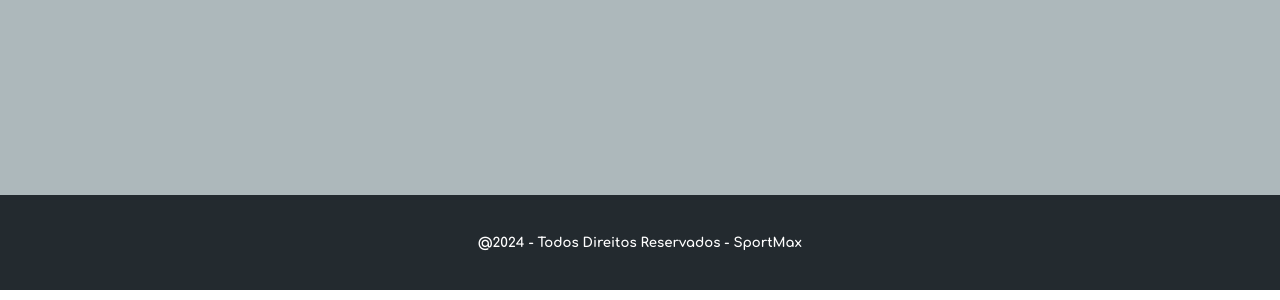
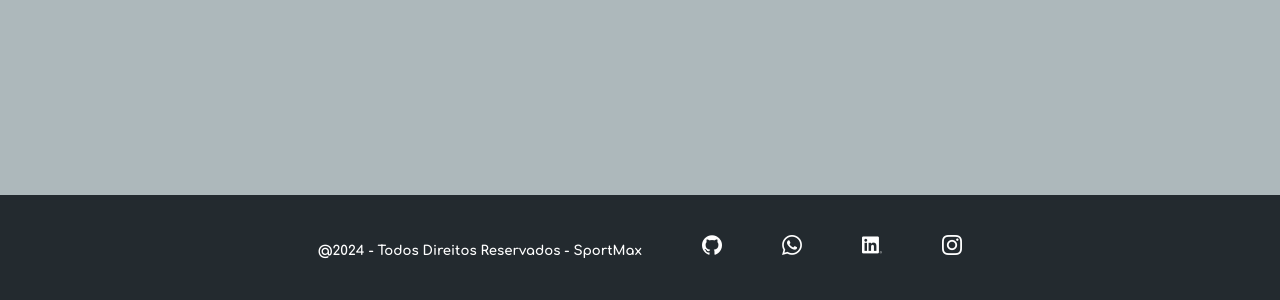
Before and after one commit to jota0802/ProjetoFrontEnd-CP1, a React (Vite) app: page / in a window 1280 px wide. Shown: the part 2205-2505 px from the top of the page. Built offline with nearby package versions, Linux system fonts and the light colour scheme.

Commit message:
colocando links no footer

```diff
--- a/index.html
+++ b/index.html
@@ -9,7 +9,7 @@
     <!-- Icones -->
     <link rel='stylesheet' href='https://cdn-uicons.flaticon.com/2.5.1/uicons-regular-rounded/css/uicons-regular-rounded.css'>
     <link rel='stylesheet' href='https://cdn-uicons.flaticon.com/2.5.1/uicons-bold-rounded/css/uicons-bold-rounded.css'>
-    <link rel='stylesheet' href='https://cdn-uicons.flaticon.com/2.5.1/uicons-bold-rounded/css/uicons-bold-rounded.css'>
+    <link rel='stylesheet' href='https://cdn-uicons.flaticon.com/2.5.1/uicons-brands/css/uicons-brands.css'>
     <meta name="viewport" content="width=device-width, initial-scale=1.0" />
     <link rel="icon" type="image/svg+xml" href="./src/assets/icons/atom.png" />
     <!-- Nome -->
--- a/src/components/Footer.jsx
+++ b/src/components/Footer.jsx
@@ -4,7 +4,13 @@ const Footer =()=> {
     return(
         <FooterStyle>
             <section className='Footer'>
-                <h5> @2024 - Todos Direitos Reservados - SportMax</h5>
+                <h5>
+                    @2024 - Todos Direitos Reservados - SportMax
+                    <a href="https://github.com/jota0802/ProjetoFrontEnd-CP1"><i class="fi fi-brands-github"></i></a>
+                    <i class="fi fi-brands-whatsapp"></i>
+                    <i class="fi fi-brands-linkedin"></i>
+                    <i class="fi fi-brands-instagram" href="https://github.com/jota0802/ProjetoFrontEnd-CP1"></i>
+                </h5>
             </section>
         </FooterStyle>
 
--- a/src/css/FooterStyle.jsx
+++ b/src/css/FooterStyle.jsx
@@ -10,5 +10,12 @@ export const FooterStyle = styled.section `
     background-color:#232A2F;
     color: white;
 }
-
+i{
+    padding-left:60px;
+    font-size: 20px;
+    color: white;
+}
+a{
+    text-decoration: none;
+}
 `
--- a/src/routes/Produtos.jsx
+++ b/src/routes/Produtos.jsx
@@ -34,7 +34,7 @@ const Produtos =()=> {
                 </nav>
                 <nav className="produto">
                     <img src={imagem2} className="imagem" />
-                    <p>Raquete de Tennis PPR130 Outdoor Pongori</p>
+                    <p>Camisa Brasil Azul e Branca Masculina</p>
                     <p className="preco">R$ 190,50</p>
                     <a href="" class='btn'><h2 className="compre">Compre</h2></a>
                 </nav>
```
